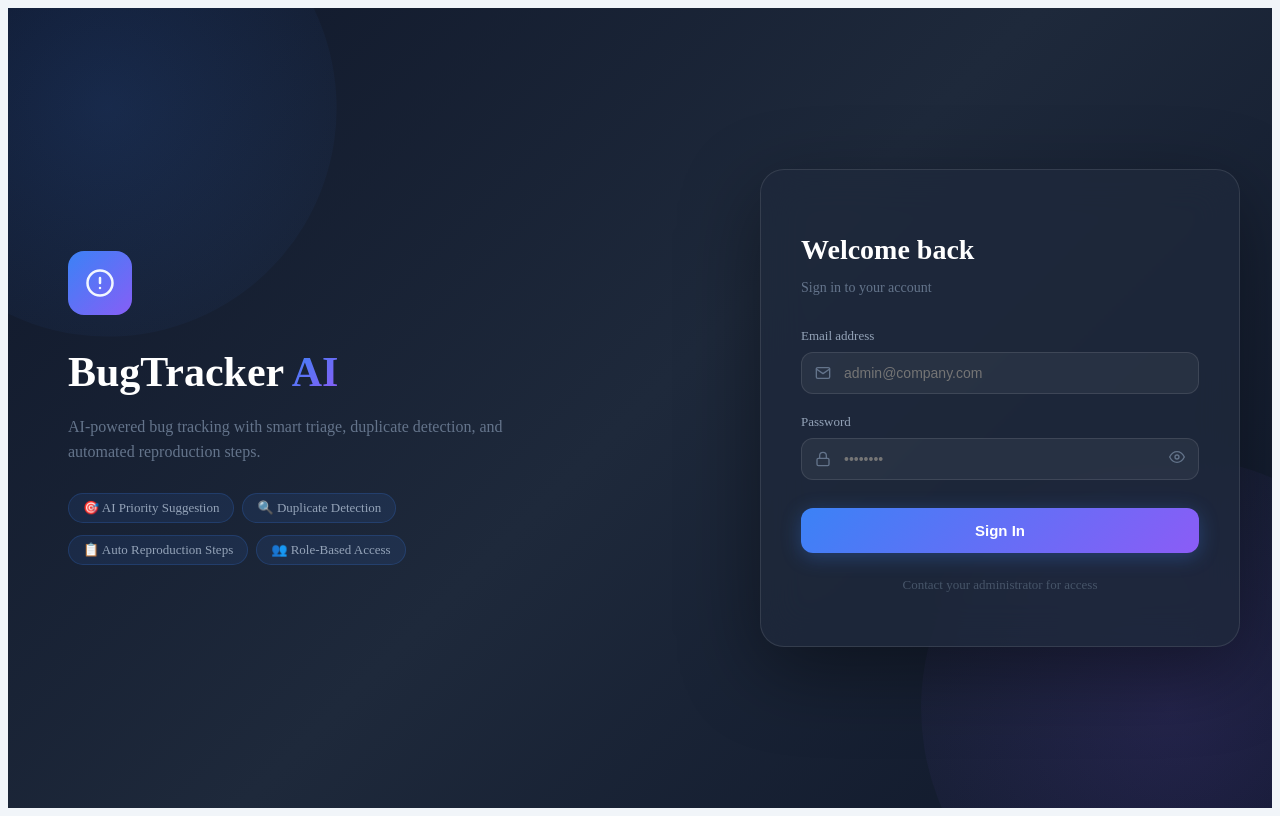
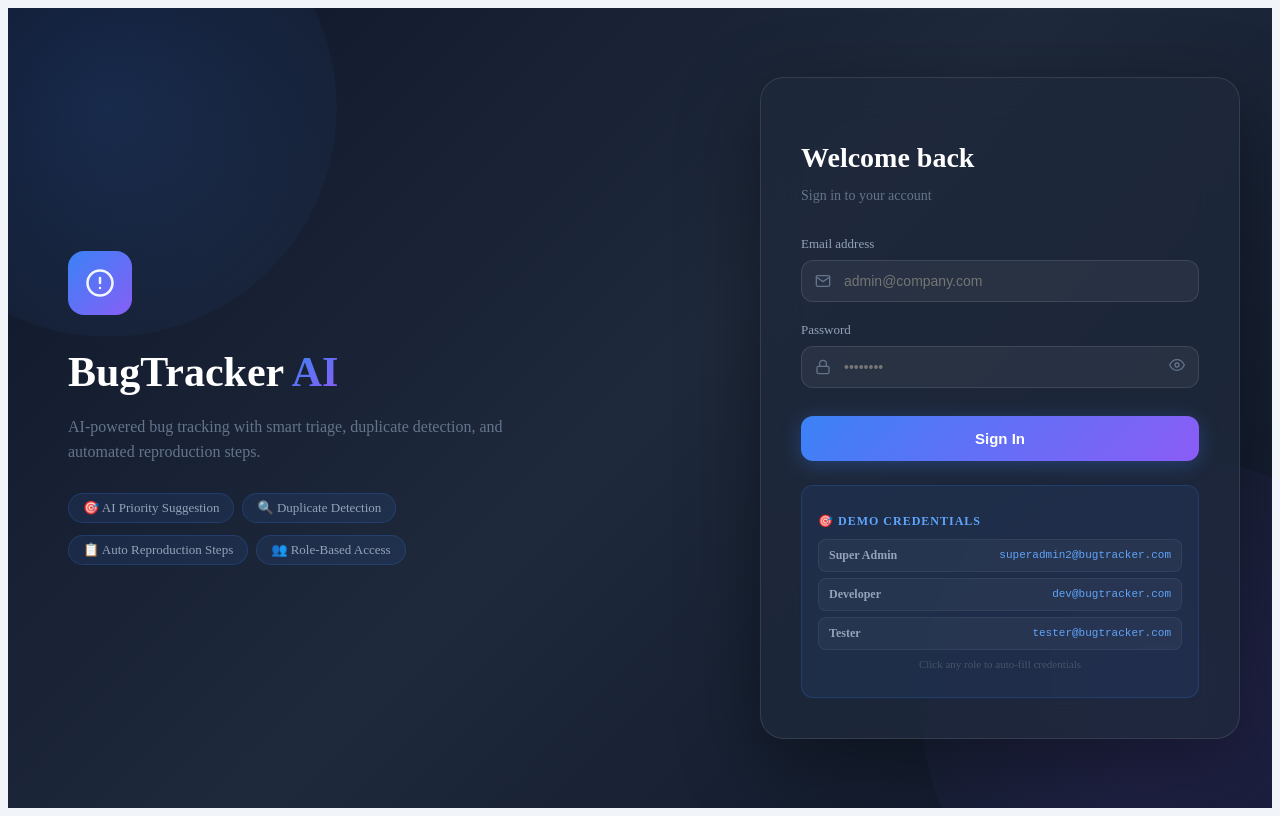
Before and after one commit to vikash1311/bugtracker-ai-frontend, a React (Create React App) app: page /login in a window 1280 px wide. Built offline with nearby package versions, Linux system fonts and the light colour scheme; no server answers.

Commit message:
add test credentials for users

```diff
--- a/src/api/axiosInstance.js
+++ b/src/api/axiosInstance.js
@@ -1,11 +1,22 @@
 import axios from 'axios';
 
+const BASE_URL = 'https://bugtracker-ai.onrender.com/api';
+
+// Wake the backend silently before any login attempt
+export const wakeBackend = async () => {
+  try {
+    await axios.get(`${BASE_URL}/auth/login`, { timeout: 30000 });
+  } catch {
+    // 405 Method Not Allowed = server is awake, ignore
+  }
+};
+
 const axiosInstance = axios.create({
-  baseURL: 'https://bugtracker-ai.onrender.com/api',
+  baseURL: BASE_URL,
   headers: {
     'Content-Type': 'application/json',
   },
-  timeout: 60000, // 60 seconds for cold start
+  timeout: 60000,
 });
 
 axiosInstance.interceptors.request.use(
--- a/src/pages/Login.jsx
+++ b/src/pages/Login.jsx
@@ -1,8 +1,8 @@
-import React, { useState } from 'react';
+import React, { useState, useEffect } from 'react';
 import { useNavigate } from 'react-router-dom';
 import { motion } from 'framer-motion';
 import { FiAlertCircle, FiMail, FiLock, FiEye, FiEyeOff } from 'react-icons/fi';
-import axiosInstance from '../api/axiosInstance';
+import axiosInstance, { wakeBackend } from '../api/axiosInstance';
 import { useAuth } from '../context/AuthContext';
 
 const Login = () => {
@@ -39,6 +39,11 @@ const Login = () => {
       setLoading(false);
     }
   };
+
+  useEffect(() => {
+  // Wake backend as soon as user lands on login page
+    wakeBackend();
+  }, []);
 
   return (
     <div style={{
@@ -257,12 +262,51 @@ const Login = () => {
             </motion.button>
           </form>
 
-          <p style={{
-            textAlign: 'center', marginTop: 24,
-            color: '#475569', fontSize: 13,
-          }}>
-            Contact your administrator for access
-          </p>
+{/* Demo Credentials */}
+<div style={{
+  marginTop: 24,
+  padding: '16px',
+  backgroundColor: 'rgba(59,130,246,0.08)',
+  border: '1px solid rgba(59,130,246,0.2)',
+  borderRadius: 12,
+}}>
+  <p style={{
+    color: '#60a5fa', fontSize: 12, fontWeight: 700,
+    marginBottom: 10, textTransform: 'uppercase', letterSpacing: 1,
+  }}>
+    🎯 Demo Credentials
+  </p>
+  {[
+    { role: 'Super Admin', email: 'superadmin2@bugtracker.com', pass: 'Admin@123' },
+    { role: 'Developer', email: 'dev@bugtracker.com', pass: 'Dev@123' },
+    { role: 'Tester', email: 'tester@bugtracker.com', pass: 'Test@123' },
+  ].map(({ role, email, pass }) => (
+    <div
+      key={role}
+      onClick={() => setForm({ email, password: pass })}
+      style={{
+        display: 'flex', justifyContent: 'space-between',
+        alignItems: 'center', padding: '8px 10px',
+        marginBottom: 6, borderRadius: 8, cursor: 'pointer',
+        backgroundColor: 'rgba(255,255,255,0.04)',
+        border: '1px solid rgba(255,255,255,0.06)',
+        transition: 'background 0.2s',
+      }}
+      onMouseEnter={e => e.currentTarget.style.backgroundColor = 'rgba(59,130,246,0.15)'}
+      onMouseLeave={e => e.currentTarget.style.backgroundColor = 'rgba(255,255,255,0.04)'}
+    >
+      <span style={{ color: '#94a3b8', fontSize: 12, fontWeight: 600 }}>
+        {role}
+      </span>
+      <span style={{ color: '#60a5fa', fontSize: 11, fontFamily: 'monospace' }}>
+        {email}
+      </span>
+    </div>
+  ))}
+  <p style={{ color: '#475569', fontSize: 11, marginTop: 8, textAlign: 'center' }}>
+    Click any role to auto-fill credentials
+  </p>
+</div>
         </motion.div>
       </div>
     </div>
```
